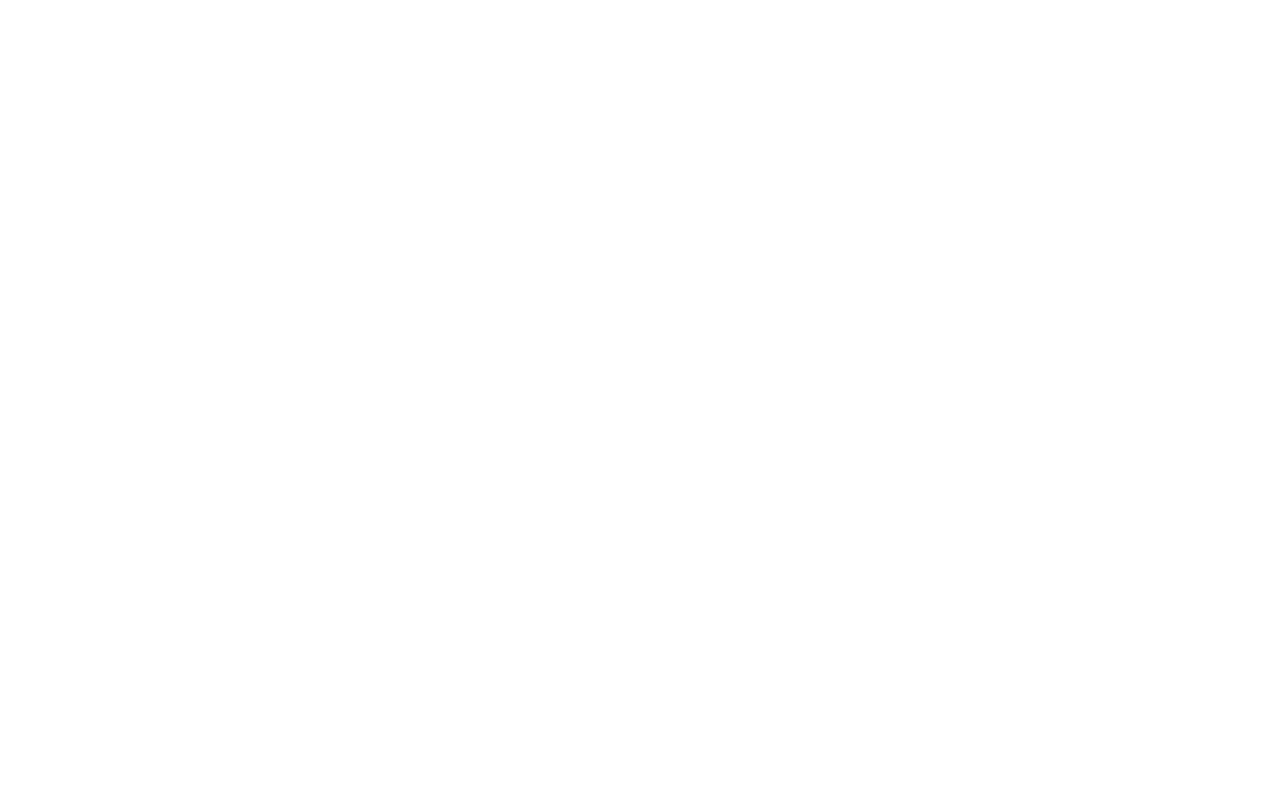
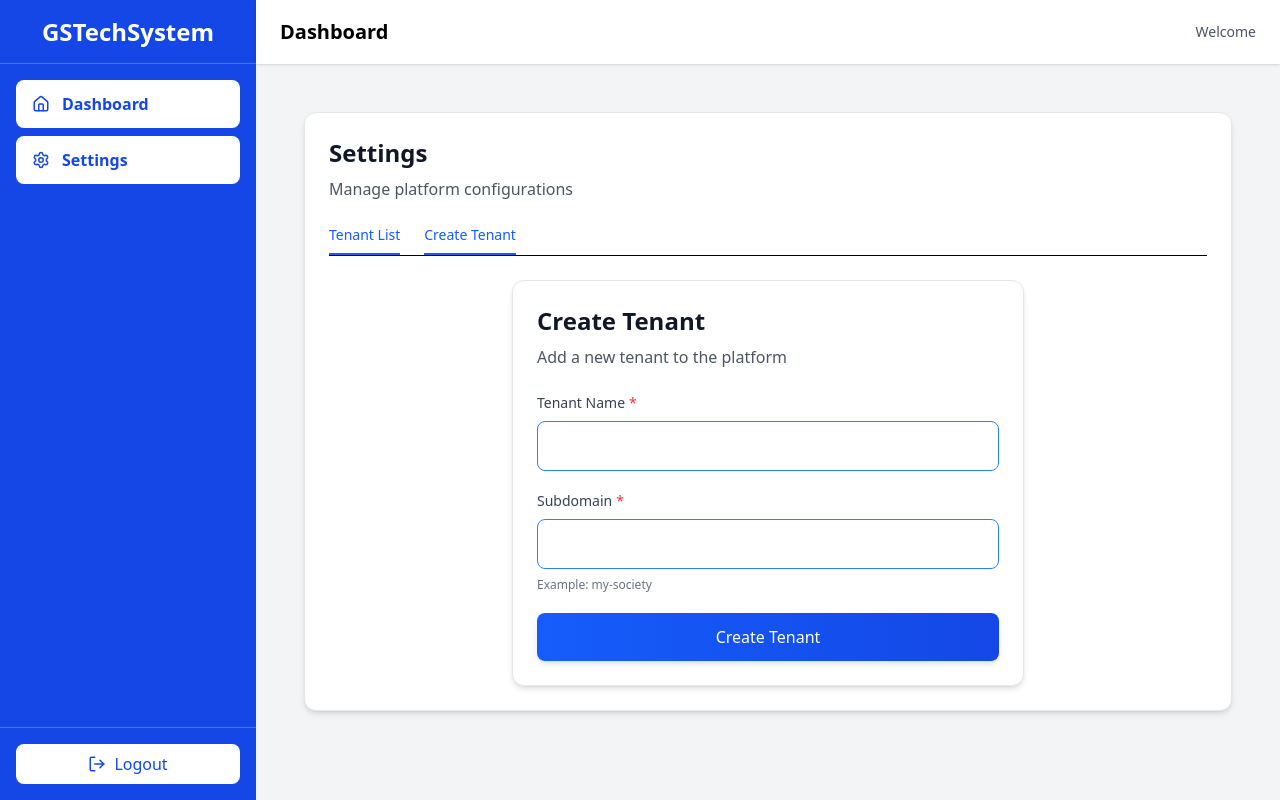
Before and after one commit to Saurabh240/society-management-system, a React app in the folder frontend/: page /dashboard/settings/tenants/create in a window 1280 px wide. Before the commit this address had no page. Built offline with nearby package versions, Linux system fonts and the light colour scheme; the HTML template or start-up script is replaced by a standard one.

Commit message:
add tenant list, create tenant form, settings navigation .tenant api integration

```diff
--- a/frontend/src/App.jsx
+++ b/frontend/src/App.jsx
@@ -3,18 +3,18 @@ import LoginPage from "./platform/auth/LoginPage";
 import SignUpPage from "./platform/auth/SignUpPage";
 import ProtectedRoute from "./platform/routing/ProtectedRoute";
 import Dashboard from "./platform/dashboard/Dashboard";
+import Settings from "./platform/settings/Settings";
+import TenantList from "./platform/tenant/TenantList";
+import TenantForm from "./platform/tenant/TenantForm";
 
 export default function App() {
   return (
     <Routes>
 
       <Route path="/" element={<Navigate to="/login" replace />} />
-
-      {/* Public */}
       <Route path="/login" element={<LoginPage />} />
       <Route path="/signup" element={<SignUpPage />} />
 
-      {/* Protected */}
       <Route
         path="/dashboard"
         element={
@@ -22,7 +22,17 @@ export default function App() {
             <Dashboard />
           </ProtectedRoute>
         }
-      />
+      >
+        <Route index element={<div>Dashboard Home</div>} />
+
+        <Route path="settings" element={<Settings />}>
+          <Route index element={<Navigate to="tenants" replace />} />
+
+          <Route path="tenants" element={<TenantList />} />
+          <Route path="tenants/create" element={<TenantForm />} />
+        </Route>
+
+      </Route>
 
     </Routes>
   );
--- a/frontend/src/platform/auth/authService.js
+++ b/frontend/src/platform/auth/authService.js
@@ -5,7 +5,9 @@ import { setToken, clearToken } from "../../shared/utils/storage";
 
 export const login = async (email, password) => {
   const res = await httpClient.post("/users/login", { email, password });
-  setToken(res.data.token);
+
+  /*console.log("Login Response:", res.data);*/
+  setToken(res.data.accessToken);
   return res.data;
 };
 
--- a/frontend/src/platform/dashboard/Dashboard.jsx
+++ b/frontend/src/platform/dashboard/Dashboard.jsx
@@ -1,17 +1,20 @@
-import React from "react";
+
+
+
+import { Outlet } from "react-router-dom";
 import Sidebar from "../layout/Sidebar";
 
 const Dashboard = () => {
   return (
     <div className="flex h-screen bg-gray-100">
 
-
+      {/* Sidebar */}
       <Sidebar />
 
-
+      {/* Right Content */}
       <div className="flex-1 flex flex-col">
 
-
+        {/* Header */}
         <header className="h-16 bg-white shadow flex items-center justify-between px-6">
           <h1 className="text-xl font-semibold">
             Dashboard
@@ -22,17 +25,9 @@ const Dashboard = () => {
           </div>
         </header>
 
-
+        {/* Dynamic Content */}
         <main className="flex-1 p-6 overflow-y-auto">
-          <div className="bg-white p-6 rounded shadow">
-            <h2 className="text-lg font-semibold mb-2">
-              Dashboard Content
-            </h2>
-
-            <p className="text-gray-600">
-              Your content goes here.
-            </p>
-          </div>
+          <Outlet />
         </main>
 
       </div>
--- a/frontend/src/platform/layout/Sidebar.jsx
+++ b/frontend/src/platform/layout/Sidebar.jsx
@@ -1,10 +1,12 @@
-import React, { useState } from "react";
+
+
+
 import { Home, Users, Settings, LogOut } from "lucide-react";
-import { useNavigate } from "react-router-dom";
+import { NavLink, useNavigate } from "react-router-dom";
 import { clearToken } from "../../shared/utils/storage";
 
 const Sidebar = () => {
-  const [active, setActive] = useState("Dashboard");
+
   const navigate = useNavigate();
 
   const handleLogout = () => {
@@ -12,24 +14,8 @@ const Sidebar = () => {
     navigate("/login");
   };
 
-  const menuItem = (label, Icon) => {
-    const isActive = active === label;
 
-    return (
-      <div
-        onClick={() => setActive(label)}
-        className={`flex items-center gap-3 px-4 py-3 rounded-lg cursor-pointer transition
-        ${
-          isActive
-            ? "bg-white text-blue-700 font-semibold"
-            : "text-white hover:bg-blue-500"
-        }`}
-      >
-        <Icon size={18} />
-        {label}
-      </div>
-    );
-  };
+
 
   return (
     <div className="h-screen w-64 bg-blue-700 text-white flex flex-col justify-between">
@@ -40,12 +26,51 @@ const Sidebar = () => {
           GSTechSystem
         </div>
 
+    <nav className="p-4 space-y-2">
 
-        <nav className="p-4 space-y-2">
-          {menuItem("Dashboard", Home)}
-          {menuItem("Users", Users)}
-          {menuItem("Settings", Settings)}
-        </nav>
+  <NavLink
+    to="/dashboard"
+    className={({ isActive }) =>
+      `flex items-center gap-3 px-4 py-3 rounded-lg transition ${
+        isActive
+          ? "bg-white text-blue-700 font-semibold"
+          : "text-white hover:bg-blue-500"
+      }`
+    }
+  >
+    <Home size={18} />
+    Dashboard
+  </NavLink>
+
+ {/* <NavLink
+    to="/dashboard/users"
+    className={({ isActive }) =>
+      `flex items-center gap-3 px-4 py-3 rounded-lg transition ${
+        isActive
+          ? "bg-white text-blue-700 font-semibold"
+          : "text-white hover:bg-blue-500"
+      }`
+    }
+  >
+    <Users size={18} />
+    Users
+  </NavLink>*/}
+
+  <NavLink
+    to="/dashboard/settings"
+    className={({ isActive }) =>
+      `flex items-center gap-3 px-4 py-3 rounded-lg transition ${
+        isActive
+          ? "bg-white text-blue-700 font-semibold"
+          : "text-white hover:bg-blue-500"
+      }`
+    }
+  >
+    <Settings size={18} />
+    Settings
+  </NavLink>
+
+</nav>
       </div>
 
 
--- /dev/null
+++ b/frontend/src/platform/settings/Settings.jsx
@@ -0,0 +1,62 @@
+
+
+import { NavLink, Outlet } from "react-router-dom";
+import Card from "../../components/ui/Card";
+
+export default function Settings() {
+  return (
+    <div className="p-6">
+
+      <Card className="max-w-5xl mx-auto">
+
+
+        <Card.Header>
+          <Card.Title>Settings</Card.Title>
+          <Card.Description>
+            Manage platform configurations
+          </Card.Description>
+        </Card.Header>
+
+        {/* Tabs */}
+        <Card.Content>
+
+          <div className="flex gap-6 border-b mb-6">
+
+            <NavLink
+              to="tenants"
+              className={({ isActive }) =>
+                `pb-2 text-sm font-medium transition ${
+                  isActive
+                    ? "border-b-2 border-blue-600 text-blue-600"
+                    : "text-gray-600 hover:text-blue-600"
+                }`
+              }
+            >
+              Tenant List
+            </NavLink>
+
+            <NavLink
+              to="tenants/create"
+              className={({ isActive }) =>
+                `pb-2 text-sm font-medium transition ${
+                  isActive
+                    ? "border-b-2 border-blue-600 text-blue-600"
+                    : "text-gray-600 hover:text-blue-600"
+                }`
+              }
+            >
+              Create Tenant
+            </NavLink>
+
+          </div>
+
+
+          <Outlet />
+
+        </Card.Content>
+
+      </Card>
+
+    </div>
+  );
+}
--- /dev/null
+++ b/frontend/src/platform/tenant/TenantForm.jsx
@@ -0,0 +1,123 @@
+import { useState } from "react";
+import { createTenant } from "./tenantApi";
+
+import Button from "../../components/ui/Button";
+import Card from "../../components/ui/Card";
+import Input from "../../components/ui/Input";
+
+export default function TenantForm() {
+  const [formData, setFormData] = useState({
+    name: "",
+    subdomain: "",
+  });
+
+  const [loading, setLoading] = useState(false);
+  const [errors, setErrors] = useState({});
+  const [success, setSuccess] = useState("");
+
+  const handleChange = (field) => (e) => {
+    setFormData({
+      ...formData,
+      [field]: e.target.value,
+    });
+  };
+
+  const validate = () => {
+    const newErrors = {};
+
+    if (!formData.name.trim()) {
+      newErrors.name = "Tenant name is required";
+    }
+
+    if (!formData.subdomain.trim()) {
+      newErrors.subdomain = "Subdomain is required";
+    } else if (!/^[a-z0-9-]+$/.test(formData.subdomain)) {
+      newErrors.subdomain =
+        "Only lowercase letters, numbers, and hyphens allowed";
+    }
+
+    return newErrors;
+  };
+
+  const handleSubmit = async (e) => {
+    e.preventDefault();
+
+    setSuccess("");
+    const validationErrors = validate();
+    setErrors(validationErrors);
+
+    if (Object.keys(validationErrors).length > 0) return;
+
+    try {
+      setLoading(true);
+      await createTenant(formData);
+
+      setSuccess("Tenant created successfully 🎉");
+      setFormData({ name: "", subdomain: "" });
+    } catch (err) {
+      setErrors({
+        general: err.message || "Failed to create tenant",
+      });
+    } finally {
+      setLoading(false);
+    }
+  };
+
+  return (
+    <div className="flex justify-center">
+      <Card className="w-full max-w-lg">
+
+        <Card.Header>
+          <Card.Title>Create Tenant</Card.Title>
+          <Card.Description>
+            Add a new tenant to the platform
+          </Card.Description>
+        </Card.Header>
+
+        <Card.Content>
+          <form onSubmit={handleSubmit} className="space-y-5">
+
+            {errors.general && (
+              <p className="text-red-600 text-sm text-center">
+                {errors.general}
+              </p>
+            )}
+
+            {success && (
+              <p className="text-green-600 text-sm text-center">
+                {success}
+              </p>
+            )}
+
+            <Input
+              label="Tenant Name"
+              value={formData.name}
+              onChange={handleChange("name")}
+              error={errors.name}
+              required
+            />
+
+            <Input
+              label="Subdomain"
+              value={formData.subdomain}
+              onChange={handleChange("subdomain")}
+              error={errors.subdomain}
+              helperText="Example: my-society"
+              required
+            />
+
+            <Button
+              type="submit"
+              fullWidth
+              loading={loading}
+            >
+              Create Tenant
+            </Button>
+
+          </form>
+        </Card.Content>
+
+      </Card>
+    </div>
+  );
+}
--- /dev/null
+++ b/frontend/src/platform/tenant/TenantList.jsx
@@ -0,0 +1,101 @@
+import { useEffect, useState } from "react";
+import { fetchTenants } from "../tenant/tenantApi";
+
+import Card from "../../components/ui/Card";
+import Button from "../../components/ui/Button";
+
+export default function TenantList() {
+  const [tenants, setTenants] = useState([]);
+  const [loading, setLoading] = useState(false);
+  const [error, setError] = useState(null);
+
+  const loadTenants = async () => {
+    setLoading(true);
+    setError(null);
+
+    try {
+      const data = await fetchTenants();
+      setTenants(data);
+    } catch (err) {
+      setError(err.message || "Failed to load tenants");
+    } finally {
+      setLoading(false);
+    }
+  };
+
+  useEffect(() => {
+    loadTenants();
+  }, []);
+
+  return (
+    <div className="flex justify-center p-6">
+      <Card className="w-full max-w-3xl">
+
+        <Card.Header className="flex justify-between items-center">
+          <Card.Title>Tenant List</Card.Title>
+
+          <Button onClick={loadTenants} loading={loading}>
+            Refresh
+          </Button>
+        </Card.Header>
+
+        <Card.Content>
+
+          {loading && (
+            <p className="text-gray-500 text-center">
+              Loading tenants...
+            </p>
+          )}
+
+
+          {error && (
+            <p className="text-red-600 text-center">
+              {error}
+            </p>
+          )}
+
+
+          {!loading && !error && tenants.length === 0 && (
+            <p className="text-gray-500 text-center">
+              No tenants found.
+            </p>
+          )}
+
+
+          {!loading && !error && tenants.length > 0 && (
+            <div className="mt-4 overflow-x-auto">
+              <table className="w-full border-collapse">
+
+                <thead>
+                  <tr className="border-b">
+                    <th className="text-left py-2">Name</th>
+                    <th className="text-left py-2">Subdomain</th>
+                  </tr>
+                </thead>
+
+                <tbody>
+                  {tenants.map((tenant) => (
+                    <tr
+                      key={tenant.id}
+                      className="border-b hover:bg-gray-50"
+                    >
+                      <td className="py-2 font-medium">
+                        {tenant.name}
+                      </td>
+                      <td className="py-2 text-gray-600">
+                        {tenant.subdomain}
+                      </td>
+                    </tr>
+                  ))}
+                </tbody>
+
+              </table>
+            </div>
+          )}
+
+        </Card.Content>
+
+      </Card>
+    </div>
+  );
+}
--- /dev/null
+++ b/frontend/src/platform/tenant/tenantApi.js
@@ -0,0 +1,31 @@
+import httpClient from "../../api/httpClient";
+
+export const fetchTenants = async () => {
+  try {
+    const response = await httpClient.get("/platform/tenants");
+    return response.data;
+  } catch (error) {
+    throw (
+      error.response?.data || {
+        message: "Failed to fetch tenants",
+      }
+    );
+  }
+};
+
+
+export const createTenant = async (tenant) => {
+  try {
+    const response = await httpClient.post(
+      "/platform/tenants",
+      tenant
+    );
+    return response.data;
+  } catch (error) {
+    throw (
+      error.response?.data || {
+        message: "Failed to create tenant",
+      }
+    );
+  }
+};
```
Also changed, not shown: 1 other file (tests, documents, lock files or other folders).
